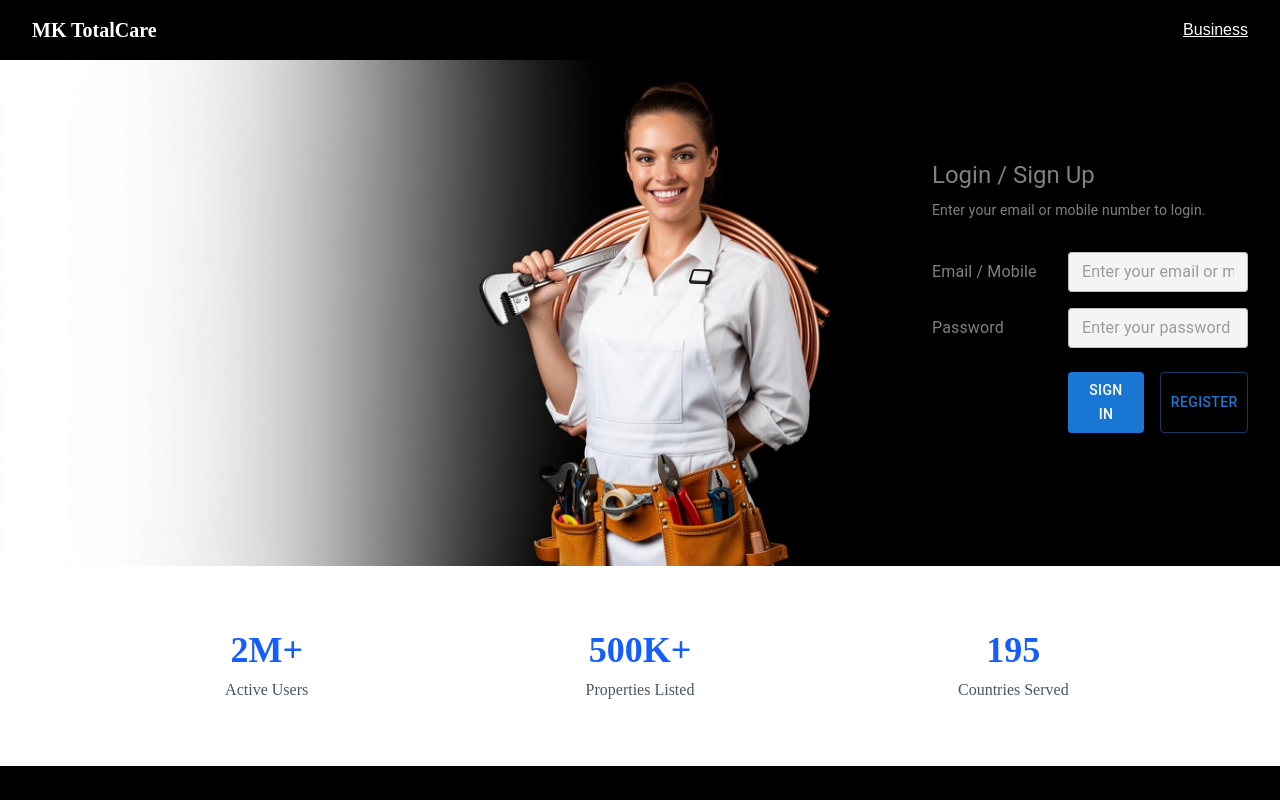
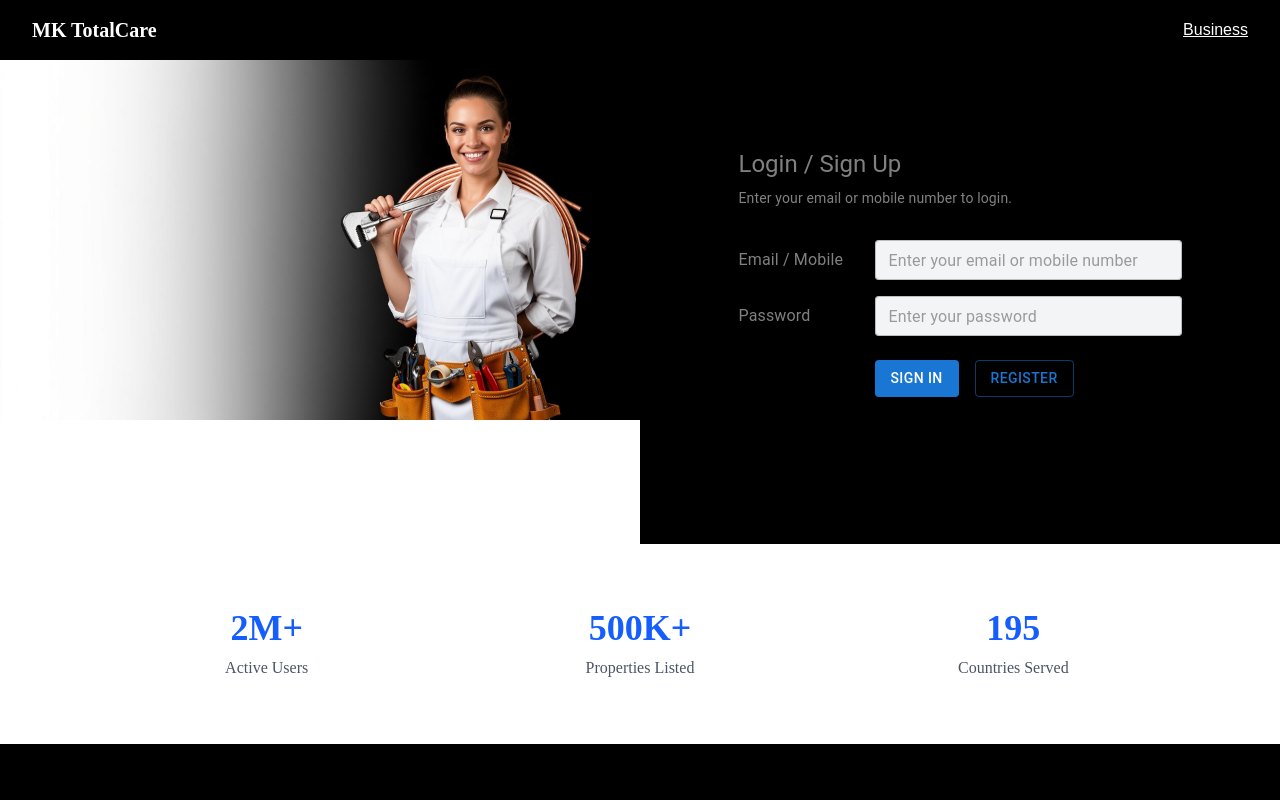
Before and after one commit to vvivek2/global-booking-services-ui, a Next.js app: page / in a window 1280 px wide. Shown: the top 800 px of the page. Built offline with nearby package versions, Linux system fonts and the light colour scheme.

Commit message:
mobile view fix

```diff
--- a/app/src/components/landing.tsx
+++ b/app/src/components/landing.tsx
@@ -21,25 +21,30 @@ export default function Landing() {
 
       {/* Hero */}
       <section>
-        <div className="flex flex-row items-stretch gap-0">
-          <div className="flex-shrink-0 w-full min-w-0" style={{ maxWidth: 900 }}>
-            <div style={{ position: 'relative', width: '100%', aspectRatio: '16/9' }}>
+        <div className="flex flex-col md:flex-row items-stretch gap-0">
+
+          {/* Left Image */}
+          <div className="w-full md:w-1/2">
+            <div className="relative w-full aspect-video">
               <Image
                 src={landingImage}
                 alt="landingImage"
                 fill
                 loading="eager"
-                sizes="(max-width: 900px) 100vw, 900px"
-                style={{ objectFit: 'cover', objectPosition: 'left center' }}
+                sizes="100vw"
+                className="object-cover object-left"
               />
             </div>
           </div>
-          <div className="flex-1 min-w-0 bg-black flex items-center justify-center">
-              {/* <SignInSheet /> */}
-              <SignInEmailSheet />
+
+          {/* Right Login Panel */}
+          <div className="w-full md:w-1/2 bg-black flex items-center justify-center py-10">
+            <SignInEmailSheet />
           </div>
+
         </div>
       </section>
+
 
       {/* Stats */}
       <section className="py-16">
```
